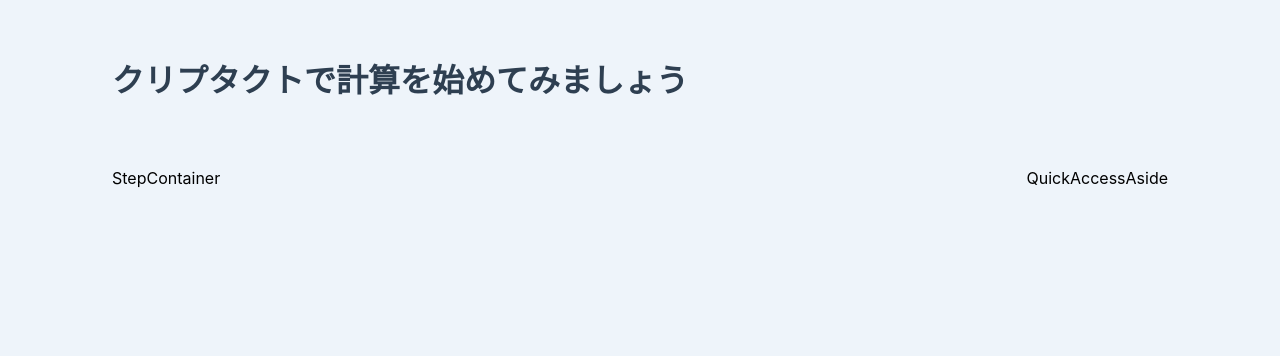
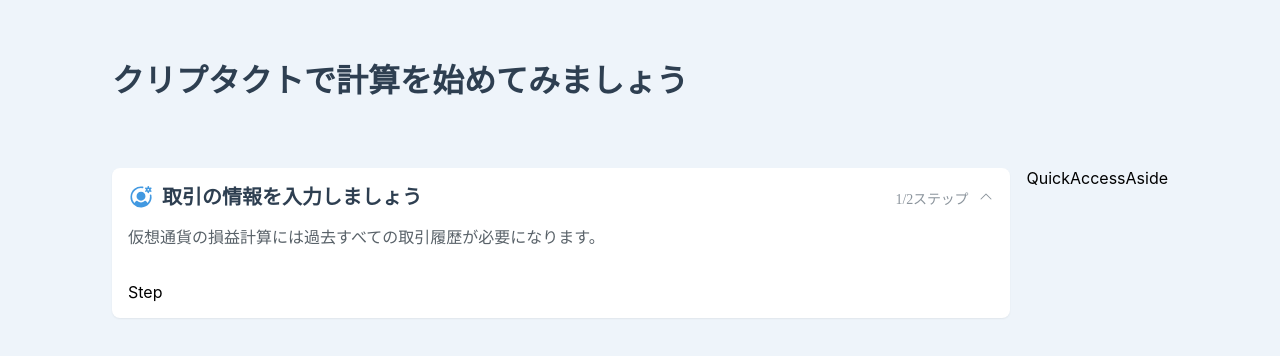
Before and after one commit to fvilar/pafin_exercise, a React (Create React App) app: page / in a window 1280 px wide. Shown: the top 356 px of the page. Built offline with nearby package versions, Linux system fonts and the light colour scheme.

Commit message:
abstraction Steps components

```diff
--- a/src/components/StepContainer.tsx
+++ b/src/components/StepContainer.tsx
@@ -1,7 +1,43 @@
-import React from 'react'
+import React, { ReactNode } from "react";
+import {
+  UserCircleGear,
+  CaretUp,
+  CheckCircle,
+  ArrowRight,
+} from "@phosphor-icons/react";
+import ActionButton from "./ActionButton";
+import Step from "./Step";
 
-export default function StepContainer() {
+type props = {
+  title: string;
+  description: string;
+  icon: ReactNode;
+  steps: ReactNode[];
+};
+
+export default function StepContainer(props: props) {
   return (
-    <div>StepContainer</div>
-  )
+    <div className="transaction">
+      <div className="transaction_header">
+        <div className="transaction_title">
+          <div className="transaction_title_main">
+            <UserCircleGear
+              color="#4299E1"
+              size={26}
+              weight="fill"
+            ></UserCircleGear>
+            <div className="transaction_title_text">{props.title}</div>
+          </div>
+          <div className="transaction_counter">
+            <div className="transaction_counter_progressbar"></div>
+            <div className="transaction_counter_text">1/2ステップ</div>
+            {props.icon}
+          </div>
+        </div>
+
+        <div className="transaction_description">{props.description}</div>
+      </div>
+      <div className="transaction_body">{props.steps.map((step) => step)}</div>
+    </div>
+  );
 }
```
